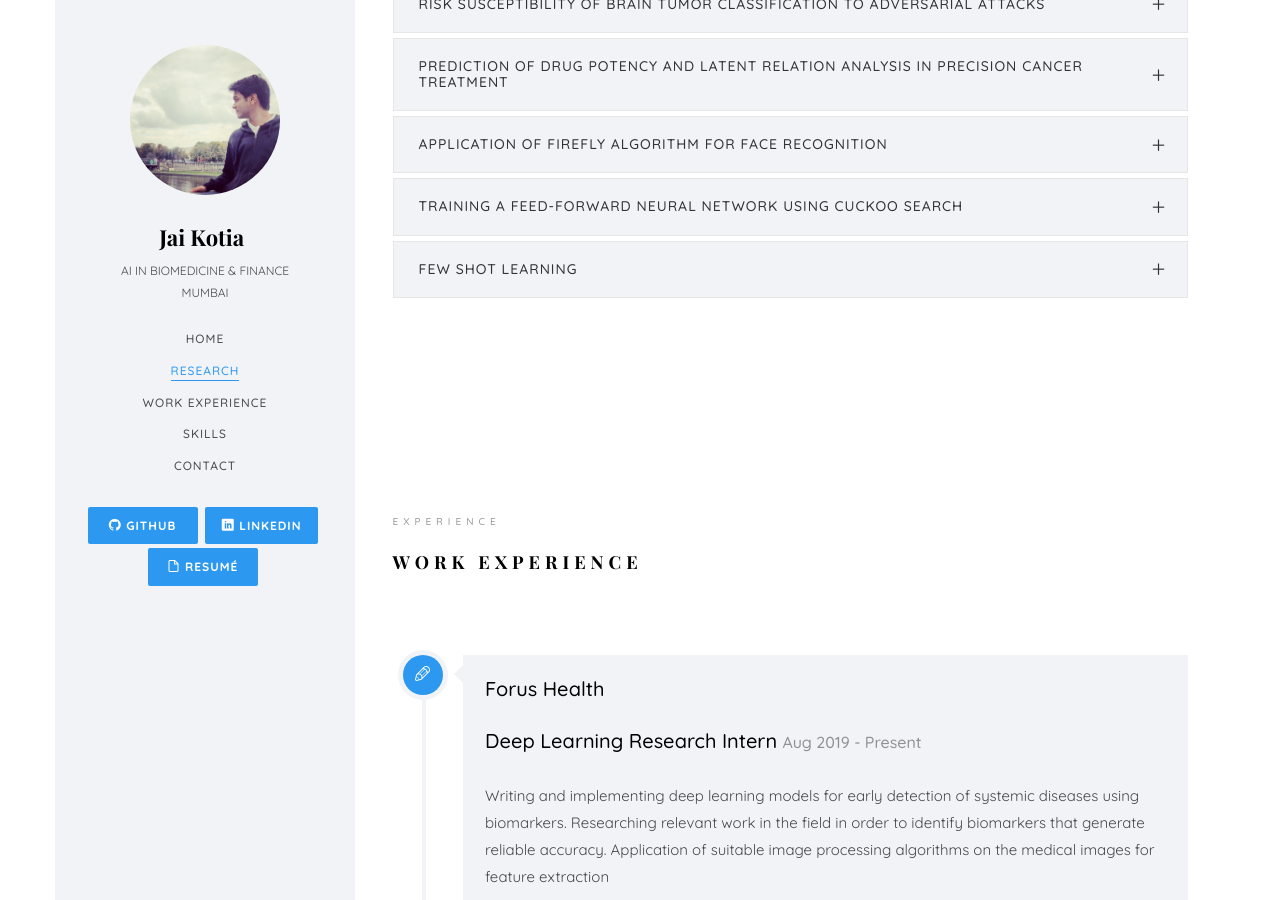
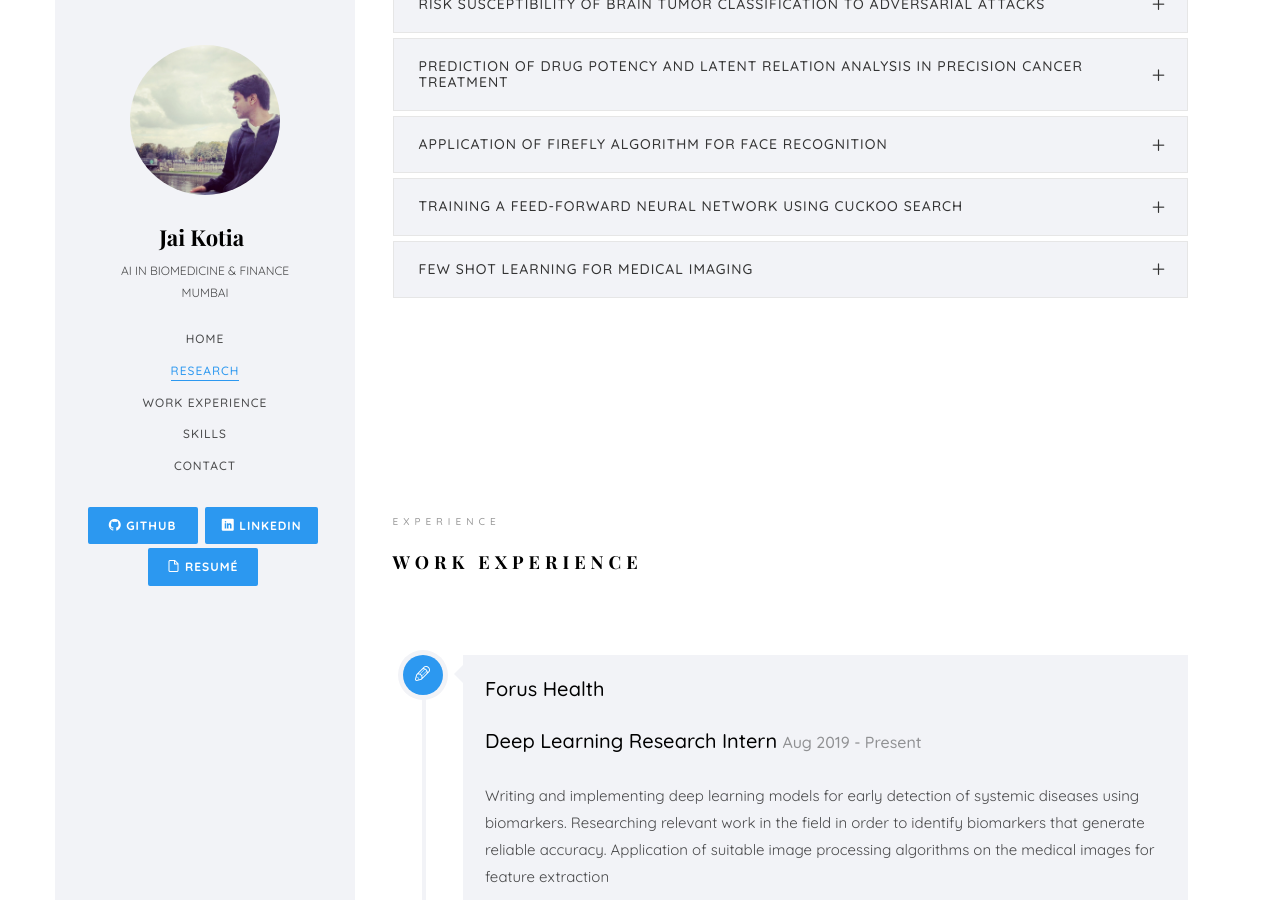
Before and after one commit to JaiKotia/jaikotia.github.io, a Jekyll site: the page index.html, which Jekyll copies as it is, in a window 1280 px wide and 900 px high, scrolled down 2384 px. Built offline with Jekyll 4.4.1, drawn with Linux system fonts in a browser that asks for light colours; some web fonts are replaced.

Commit message:
January 2020 Update

```diff
--- a/index.html
+++ b/index.html
@@ -84,7 +84,7 @@
 
 					<br>
 
-					<a style="min-width:110px;" href="http://tiny.cc/JaiKotiaCV" target="_blank" class="btn btn-primary btn-learn"><i class="icon-file"></i><strong>     Resumé</strong></a>
+					<a style="min-width:110px;" href="http://tiny.cc/JaiKotiaResume" target="_blank" class="btn btn-primary btn-learn"><i class="icon-file"></i><strong>     Resumé</strong></a>
 				</span>
 			</div>
 
@@ -103,7 +103,7 @@
 					   					<div style="background-color: rgba(255, 255, 255, 0.75); margin: 20px; padding: 40px; border-radius: 10px; border: 1px solid rgba(255, 255, 255, 0.75)" class="desc">
 						   					<h1>Hey<br>I'm Jai</h1>
 						   					<h2>Founder and Author of <strong><a style="background: pink; color: white; text-decoration: none; border-bottom: 1px solid pink; margin: 2px; padding: 2px; border-radius: 5px;" href="https://medium.com/%C3%A9clair%C3%A9" target="_blank">éclairé</a></strong></h2>
-												<p><a class="btn btn-primary btn-learn" href="http://tiny.cc/JaiKotiaCV" target="_blank">View Resumé <i class="icon-file"></i></a></p>
+												<p><a class="btn btn-primary btn-learn" href="http://tiny.cc/JaiKotiaResume" target="_blank">View Resumé <i class="icon-file"></i></a></p>
 											</div>
 					   				</div>
 					   			</div>
@@ -302,7 +302,7 @@
 									<div class="panel panel-default">
 									    <div class="panel-heading" role="tab" id="headingFive">
 									        <h4 class="panel-title">
-									            <a class="collapsed" data-toggle="collapse" data-parent="#accordion" href="#collapseFive" aria-expanded="false" aria-controls="collapseFive">Few Shot Learning
+									            <a class="collapsed" data-toggle="collapse" data-parent="#accordion" href="#collapseFive" aria-expanded="false" aria-controls="collapseFive">Few Shot Learning for Medical Imaging
 									            </a>
 									        </h4>
 									    </div>
@@ -310,7 +310,9 @@
 									        <div class="panel-body">
 									        	<div class="row">
 										      		<div>
-									            		<p>Work in progress.</p>
+									            		<p>While deep learning systems have provided breakthroughs in several tasks in the medical domain, they are still limited by a problem faced by most deep learning applications. That problem is the dependency on the availability of training data. To counter this limitation, there is active research ongoing in few shot learning. Few shot learning algorithms aim to overcome the data dependency by exploiting the information available from a very small amount of data. The success of these algorithms can prove to be a significant advancement in the application of deep learning systems. In medical imaging, there is often a limitation on the available data, due to the rare occurrence of some diseases. As a result, there are several potential use cases for few shot learning algorithms in medical imaging. In this chapter, the background and working of few shot learning algorithms is explained. Then there is a study of the  problems faced in medical imaging related to availability of limited data. After establishing context, the recent advances the in application of few shot learning to medical imaging tasks such as classification and segmentation are explored. The results of these applications are examined with a discussion on its future scope.
+									            		<br>
+										    			Submitted, to be published.</p>
 									            	</div>
 									            </div>
 									        </div>
```
